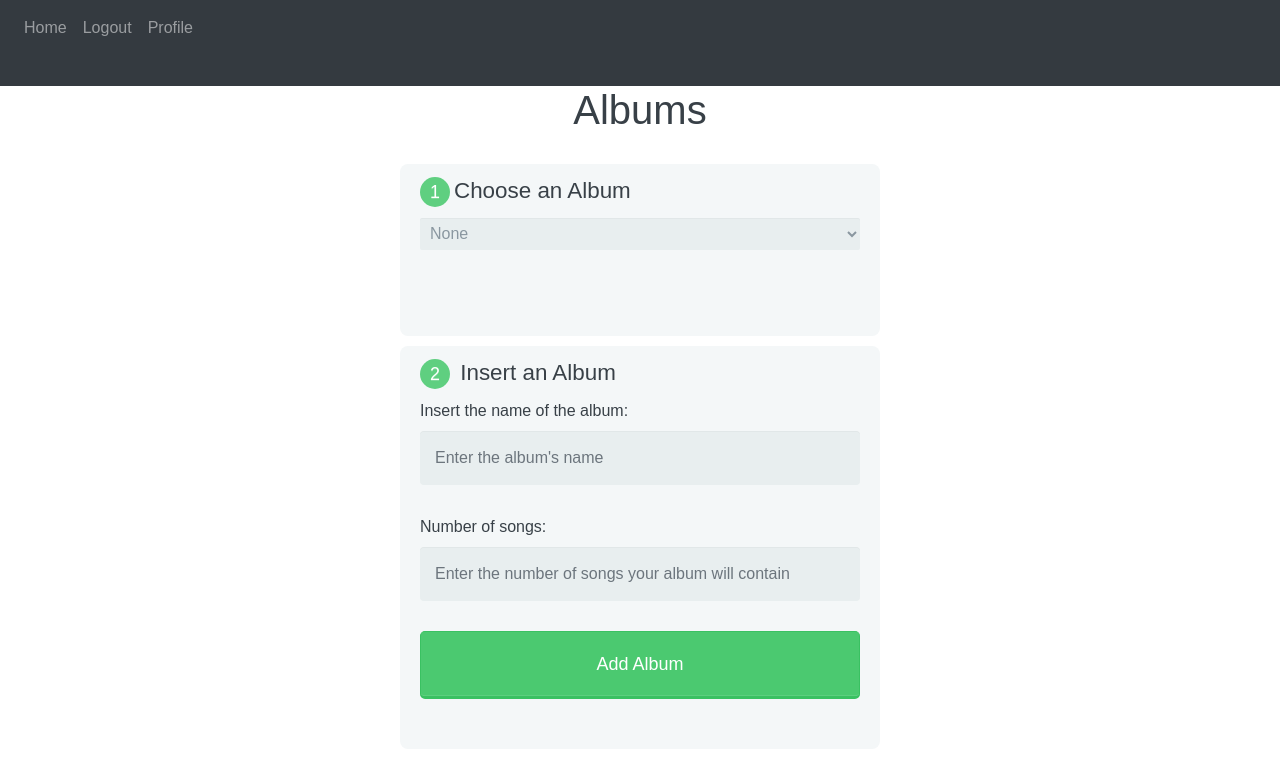
After one commit to Darky-The-Dragon/ProgettoBD2022, a Flask app: page /dashboard in a window 1280 px wide. The commit adds this page. Shown: the top 758 px of the page. Run offline with Flask 2, Linux system fonts and the light colour scheme; the visitor is signed in with stand-in values (Sample User, id 1); data comes from the database, SQL or seed files in the repository; data that the repository does not hold is empty; some libraries are stand-ins or nearby versions.

Commit message:
dashboard creation and searchbar

```diff
--- a/website/__init__.py
+++ b/website/__init__.py
@@ -1,27 +1,35 @@
 from flask import Flask
 from flask_sqlalchemy import SQLAlchemy
+from os import path
 from flask_login import LoginManager
-
+from sqlalchemy import create_engine
+from sqlalchemy.orm import scoped_session, sessionmaker
 db = SQLAlchemy()
 
 
 def create_app():
     app = Flask(__name__)
-    app.config['SECRET_KEY'] = 'Darky12092000!'
-    app.config['SQLALCHEMY_DATABASE_URI'] = 'postgresql://postgres:Darky12092000!@localhost/ProgettoBD'
+
+    app.config['SECRET_KEY'] = 'gianniepinotto'
+    app.config['SQLALCHEMY_DATABASE_URI'] = 'postgresql://postgres:gianniepinotto@localhost:5432/progettobd'
     app.config['SQLALCHEMY_TRACK_MODIFICATIONS'] = False
     db.init_app(app)
 
     # we need to define where the roots are:
     from .views import views
     from .auth import auth
+    from .add_album import add_album
+    from .add_song import add_song
     from .user import user
+    from .searched import searched
 
     # We register the blueprint:
     app.register_blueprint(views, url_prefix='/')
     app.register_blueprint(auth, url_prefix='/')
+    app.register_blueprint(add_album, url_prefix='/')
     app.register_blueprint(user, url_prefix='/')
-
+    app.register_blueprint(add_song, url_prefix='/')
+    app.register_blueprint(searched, url_prefix='/')
     # Script that checks before we run the server every time if we created the database
     from .models import User, Note
 
--- /dev/null
+++ b/website/add_album.py
@@ -0,0 +1,45 @@
+from flask import Blueprint, render_template, request, flash, redirect, url_for
+from flask_login import login_user, login_required, logout_user, current_user
+from werkzeug.security import generate_password_hash, check_password_hash
+from datetime import date
+from .models import *
+import operator
+
+# The URL that our website has
+
+# Define of blueprint
+add_album = Blueprint('add_album', __name__)
+
+@add_album.route('/dashboard', methods=['GET', 'POST'])
+def insert_album():
+    album = album_list(current_user.id)
+
+
+    if request.method == 'POST':
+        album_name = request.form.get('Album_name')
+        n_songs = request.form.get('n_songs')
+        album_c = (request.form.get('album_c'))
+        album = Album.query.filter_by(album_name=album_name).first()
+
+
+        if album_c:
+            return redirect(url_for('add_song.insert_song', album_id=album_c))
+        elif album:
+            flash('Album already exists', category='error')
+        elif operator.not_(album_name):
+            flash('Please, insert the album\'s name', category='error')
+        elif operator.not_(n_songs):
+            flash('Please, insert the number of the songs', category='error')
+        elif len(album_name) == 0:
+            flash('Album name must be greater than 0 characters', category='error')
+        elif int(n_songs) <= 0:
+            flash('Number of songs must be a positive value', category='error')
+        else:
+            new_album = Album(id_artist=current_user.id, launch_date=date.today(),
+                              n_songs=n_songs, album_name=album_name)
+            db.session.add(new_album)
+            db.session.commit()
+            flash('Album added!', category='success')
+            return redirect(url_for('add_album.insert_album'))
+
+    return render_template("dashboard.html", user=current_user, album=album)
--- a/website/auth.py
+++ b/website/auth.py
@@ -1,15 +1,13 @@
 from flask import Blueprint, render_template, request, flash, redirect, url_for
 from flask_login import login_user, login_required, logout_user, current_user
 from werkzeug.security import generate_password_hash, check_password_hash
-from .models import User, Playlist, Artist, Premium, Non_Premium, Listener
 from datetime import date
-from . import db
+from .models import *
 
 # The URL that our website has
 
 # Define of blueprint
 auth = Blueprint('auth', __name__)
-
 
 # To get the information from the HTML page we need to say if the page accepts data methods=['GET', 'POST']
 @auth.route('/')
--- a/website/models.py
+++ b/website/models.py
@@ -4,6 +4,7 @@
 from . import db
 from flask_login import UserMixin
 from sqlalchemy.sql import func
+import operator
 
 
 # Defining of table
@@ -40,6 +41,7 @@ class Artist(db.Model):
     id = db.Column(db.Integer, db.ForeignKey('user.id'), primary_key=True, nullable=False)
     n_songs = db.Column(db.Integer, nullable=False)
     n_listeners = db.Column(db.Integer, nullable=False)
+    nickname = db.Column(db.String(150))
 
 
 songs_playlist = db.Table('songs_playlist',
@@ -120,3 +122,34 @@ def get_months(user_id):
         return 0
     else:
         return row.month_sub
+
+def album_list(artist_id):
+    values = db.session.query(Album).filter_by(id_artist=artist_id).all()
+    result = []
+    for i in values:
+        result.append(i)
+    return result
+
+def title_in_album(album_id, user_id):
+    values = db.session.query(Song).filter_by(id_album=album_id, id_artist=user_id).all()
+    result = []
+
+    for i in values:
+       result.append(i.title)
+    return result
+
+def search_a_song(song_title):
+    if (song_title):
+        found = db.session.query(Song.id).filter(Song.title.contains(song_title)).all()
+        if operator.not_(found):
+           found = db.session.query(Song.id).all()
+
+        return found
+
+def search_an_album(album_name):
+    if(album_name):
+       found = db.session.query(Album.id).filter(Album.album_name.contains(album_name)).all()
+       if operator.not_(found):
+          found = db.session.query(Album.id).all()
+
+       return found
--- /dev/null
+++ b/website/static/dashboard_style.css
@@ -0,0 +1,132 @@
+*,
+*:before,
+*:after {
+  -moz-box-sizing: border-box;
+  -webkit-box-sizing: border-box;
+  box-sizing: border-box;
+}
+
+body {
+  font-family: 'Nunito', sans-serif;
+  color: #384047;
+}
+
+form {
+  max-width: 300px;
+  margin: 10px auto;
+  padding: 10px 20px;
+  background: #f4f7f8;
+  border-radius: 8px;
+}
+
+h1 {
+  margin: 0 0 30px 0;
+  text-align: center;
+}
+
+a  {
+  margin: 0 0 30px 0;
+  text-align: center;
+}
+
+input[type="text"],
+input[type="password"],
+input[type="date"],
+input[type="datetime"],
+input[type="email"],
+input[type="number"],
+input[type="search"],
+input[type="tel"],
+input[type="time"],
+input[type="url"],
+textarea,
+select {
+  background: rgba(255, 255, 255, 0.1);
+  border: none;
+  font-size: 16px;
+  height: auto;
+  margin: 0;
+  outline: 0;
+  padding: 15px;
+  width: 100%;
+  background-color: #e8eeef;
+  color: #8a97a0;
+  box-shadow: 0 1px 0 rgba(0, 0, 0, 0.03) inset;
+  margin-bottom: 30px;
+}
+
+select {
+  padding: 6px;
+  height: 32px;
+  border-radius: 2px;
+}
+
+.btn {
+  padding: 19px 39px 18px 39px;
+  color: #FFF;
+  background-color: #4bc970;
+  font-size: 18px;
+  text-align: center;
+  font-style: normal;
+  border-radius: 5px;
+  width: 100%;
+  border: 1px solid #3ac162;
+  border-width: 1px 1px 3px;
+  box-shadow: 0 -1px 0 rgba(255, 255, 255, 0.1) inset;
+  margin-bottom: 10px;
+}
+
+.fa {
+  padding: 19px 39px 18px 39px;
+  color: #FFF;
+  background-color: #4bc970;
+  font-size: 18px;
+  text-align: center;
+  font-style: normal;
+  border-radius: 5px;
+  width: 100%;
+  border: 1px solid #3ac162;
+  border-width: 1px 1px 3px;
+  box-shadow: 0 -1px 0 rgba(255, 255, 255, 0.1) inset;
+  margin-bottom: 10px;
+}
+
+fieldset {
+  margin-bottom: 30px;
+  border: none;
+}
+
+legend {
+  font-size: 1.4em;
+  margin-bottom: 10px;
+}
+
+label {
+  display: block;
+  margin-bottom: 8px;
+}
+
+label.light {
+  font-weight: 300;
+  display: inline;
+}
+
+.number {
+  background-color: #5fcf80;
+  color: #fff;
+  height: 30px;
+  width: 30px;
+  display: inline-block;
+  font-size: 0.8em;
+  margin-right: 4px;
+  line-height: 30px;
+  text-align: center;
+  text-shadow: 0 1px 0 rgba(255, 255, 255, 0.2);
+  border-radius: 100%;
+}
+
+@media screen and (min-width: 480px) {
+  form {
+    max-width: 480px;
+  }
+}
--- a/website/templates/base.html
+++ b/website/templates/base.html
@@ -45,6 +45,9 @@ This is the definition
                 <a class="nav-item nav-link" id="home" href="/home">Home</a>
                 <a class="nav-item nav-link" id="logout" href="/logout">Logout</a>
                 <a class="nav-link" is="user_profile" href="/user/profile/{{ current_user.id }}">Profile</a>
+                {% if user_type %}
+                     <a class="nav-item nav-link" id="dash" href="/dashboard">Dashboard</a>
+                {% endif %}
             {% else %}
                 <a class="nav-item nav-link" id="login" href="/login">Login</a>
                 <a class="nav-item nav-link" id="signUp" href="/sign-up">Sign Up</a>
--- /dev/null
+++ b/website/templates/dashboard.html
@@ -0,0 +1,57 @@
+<!-- This means that this template called "home" will be exactly the same as "base" and I can override anything from
+"base.html"-->
+<!-- this will override the block title -->
+{% extends "base.html" %} {% block title %}Dashboard{% endblock %}
+
+<!-- I override the block content created in "base.html" -->
+
+{% block content %}
+    <!--Carica il css del login da ./static-->
+ <link rel="stylesheet" href="{{ url_for('static', filename='dashboard_style.css') }}">
+    <h1> Albums</h1>
+    <form method="POST">
+        <fieldset>
+            <legend><span class="number">1</span>Choose an Album</legend>
+            <div class="form-group">
+                <select class="text" name="album_c" id="album_c">
+                    <option value="None">None</option>
+                    {% if album %}
+                        {% for i in album %}
+                           <option value="{{i.id}}">{{i.album_name}}</option>
+                        {% endfor %}
+                    {% endif %}
+                </select>
+                {% if album %}
+                    <button type="submit" class="btn btn-primary">Add Song Into This Album</button>
+                {% endif %}
+            </div>
+        </fieldset>
+    </form>
+    <form method="POST">
+            <legend><span class="number">2</span> Insert an Album</legend>
+        <fieldset>
+            <div class="form-group">
+                <label for="Album_name">Insert the name of the album:</label>
+                <input
+                        type="text"
+                        class="form-control"
+                        id="Album_name"
+                        name="Album_name"
+                        placeholder="Enter the album's name"
+                />
+            </div>
+
+            <div class="form-group">
+                <label for="n_songs">Number of songs:</label>
+                <input
+                        type="number"
+                        class="form-control"
+                        id="n_songs"
+                        name="n_songs"
+                        placeholder="Enter the number of songs your album will contain"
+                />
+            </div>
+            <button type="submit" class="btn btn-primary">Add Album</button>
+        </fieldset>
+    </form>
+{% endblock %}
--- a/website/templates/home.html
+++ b/website/templates/home.html
@@ -6,6 +6,7 @@
 <!-- I override the block content created in "base.html" -->
 
 {% block content %}
+    <link rel="stylesheet" href="{{ url_for('static', filename='dashboard_style.css') }}">
     <h1 align="center">Notes</h1>
     <ul class="list-group list-group-flush" id="notes">
         {% for note in user.notes %}
@@ -22,6 +23,11 @@
         <br/>
         <div align="center">
             <button type="submit" class="btn btn-primary">Add Note</button>
+            </br></br></br></br>
         </div>
     </form>
+    <form class="form-inline my-2 my-lg-0" method = "GET">
+        <input class="form-control mr-sm-2" type="Search" placeholder="Search" name="searched">
+        <button class="btn success my-2 my-sm-0" type="submit"> Search</button>
+    </form>
 {% endblock %}
--- a/website/templates/sign_up.html
+++ b/website/templates/sign_up.html
@@ -140,6 +140,5 @@
 
             <button type="submit" class="btn btn-primary">Sign Up</button>
         </fieldset>
-
     </form>
 {% endblock %}
```
Also changed, not shown: website/add_song.py (added, +45 -0 lines), website/searched.py (added, +16 -0 lines), website/static/profile_style.css (+55 -0 lines), website/templates/search.html (added, +14 -0 lines), website/templates/song_in_album.html (added, +61 -0 lines), website/views.py (+14 -15 lines).
